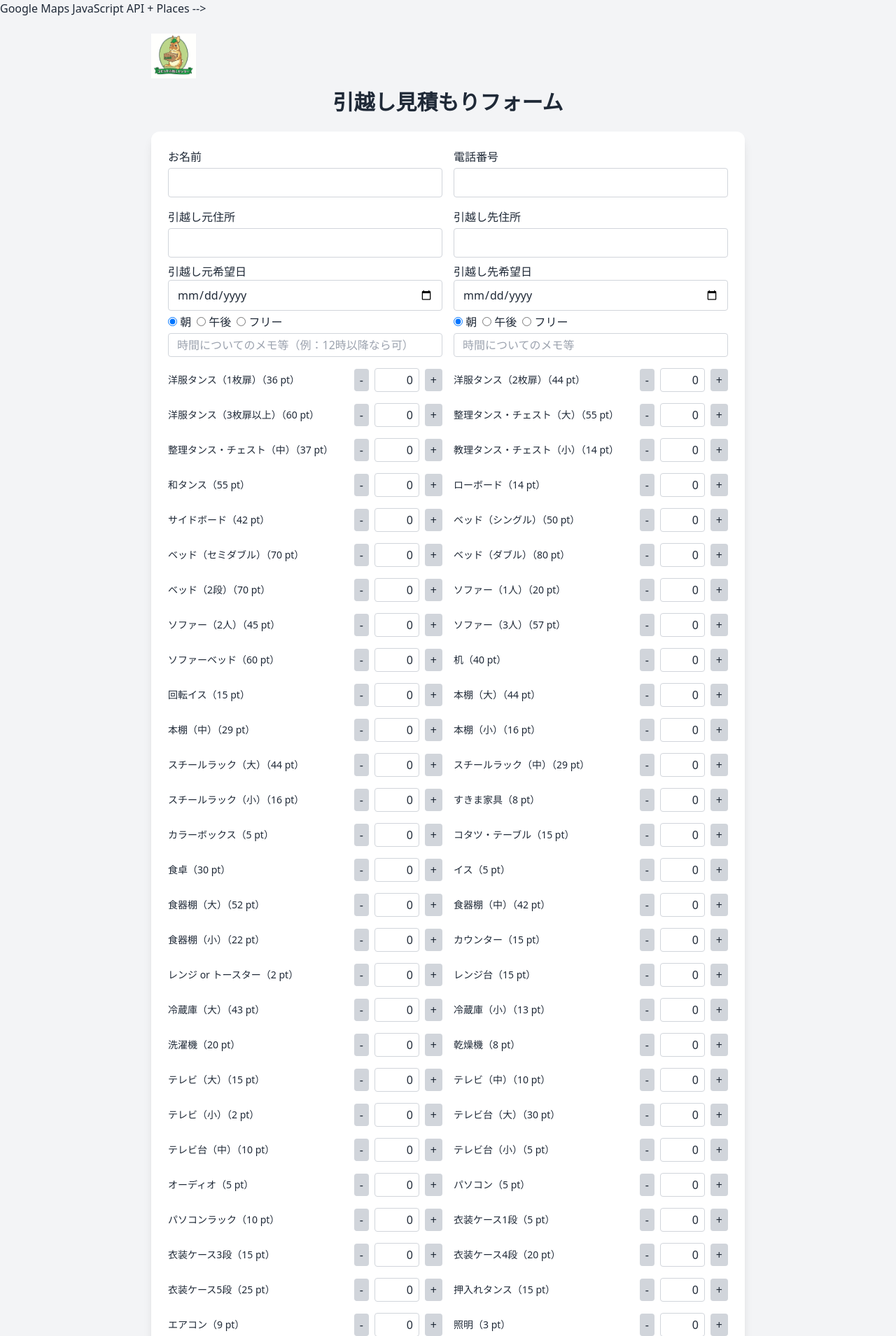
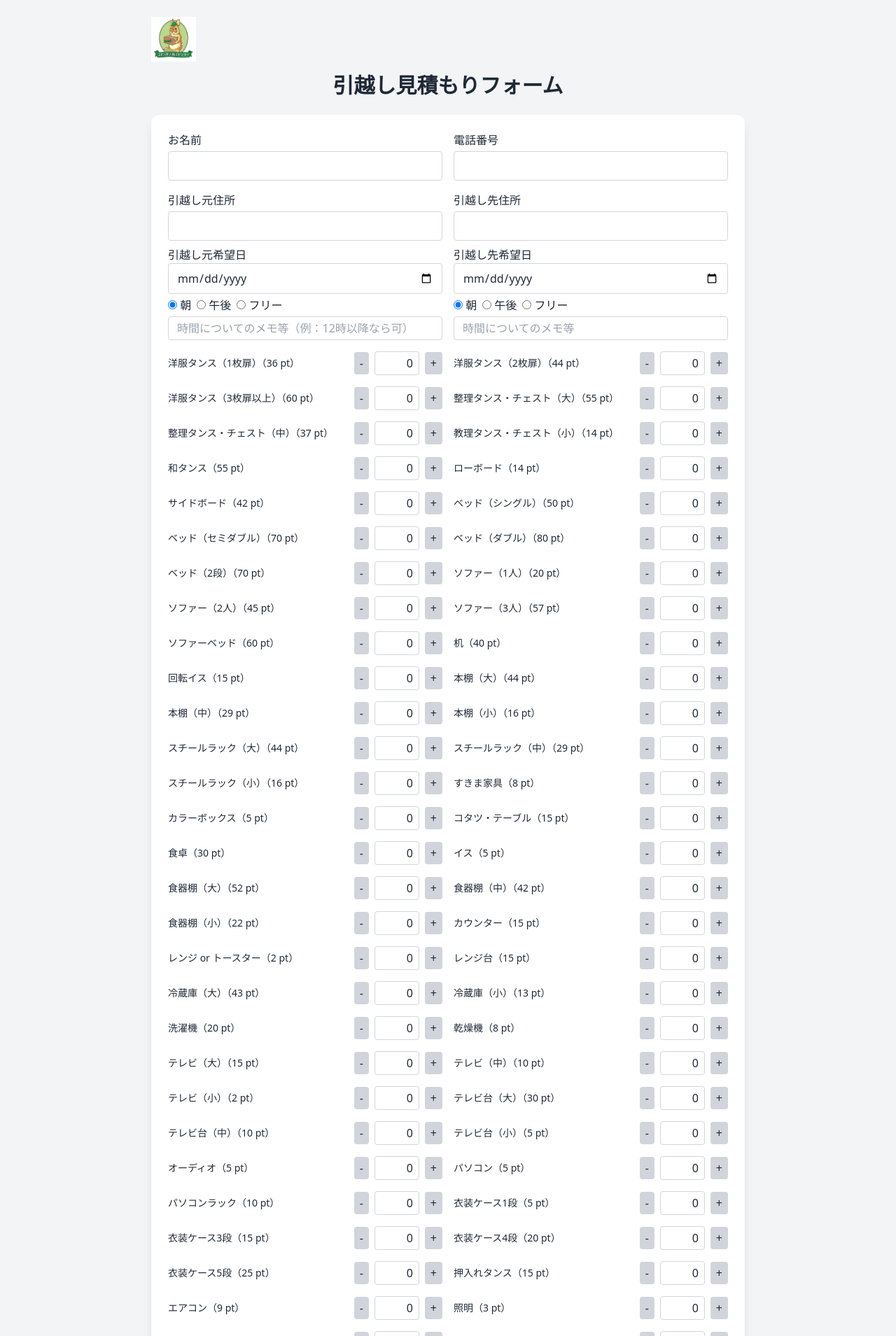
Before and after one commit to keisaku314/hikkoshi-estimate, a Flask app: page / in a window 1280 px wide. Shown: the top 1909 px of the page at 70% size. Run offline with Flask 3, Linux system fonts and the light colour scheme; some libraries are stand-ins or nearby versions.

Commit message:
Update index.html

```diff
--- a/templates/index.html
+++ b/templates/index.html
@@ -5,7 +5,7 @@
   <title>引越し見積もりフォーム</title>
   <meta name="viewport" content="width=device-width, initial-scale=1">
 
-   Google Maps JavaScript API + Places -->
+  <!-- Google Maps JavaScript API + Places -->
   <script src="https://maps.googleapis.com/maps/api/js?key=AIzaSyAufEwV6-5-nO1xlivtd795J-yMpjJcIYY&libraries=places"></script>
 
   <script src="https://cdn.tailwindcss.com"></script>
```
